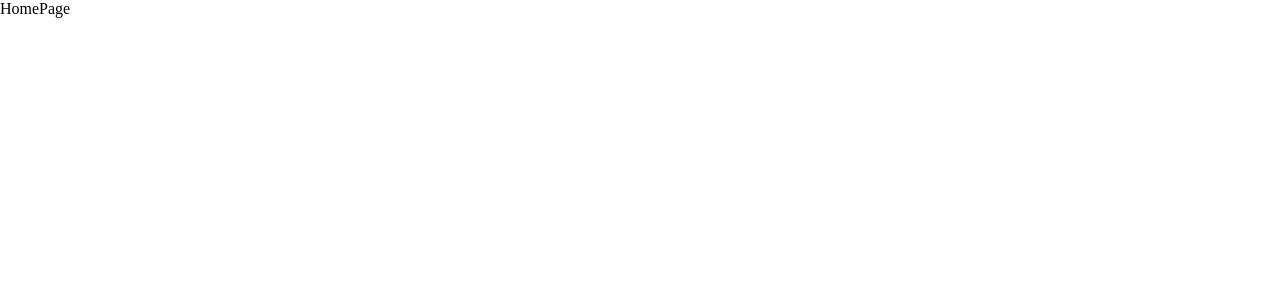
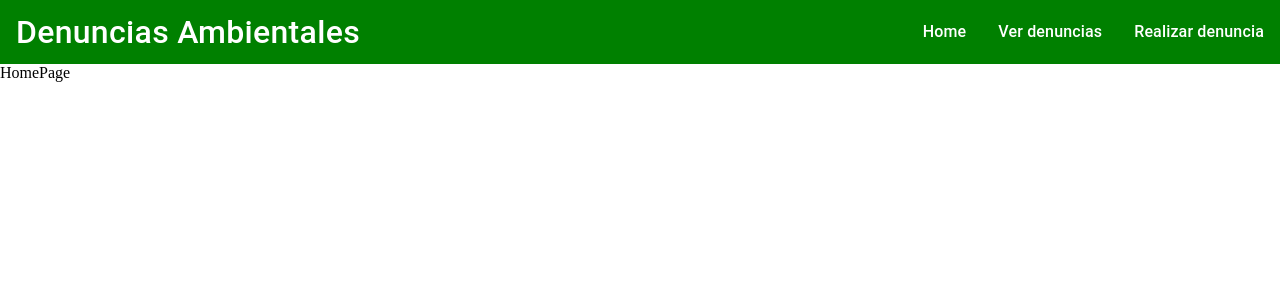
Before and after one commit to javierkiu/denuncias, a React (Vite) app in the folder frontend/: page / in a window 1280 px wide. Shown: the top 300 px of the page. Built offline with nearby package versions, Linux system fonts and the light colour scheme.

Commit message:
Add NavBar of the app

```diff
--- a/frontend/package.json
+++ b/frontend/package.json
@@ -14,8 +14,10 @@
     "@emotion/styled": "^11.14.1",
     "@mui/icons-material": "^7.3.1",
     "@mui/material": "^7.3.1",
+    "leaflet": "^1.9.4",
     "react": "^19.1.1",
     "react-dom": "^19.1.1",
+    "react-leaflet": "^5.0.0",
     "react-router-dom": "^7.8.0"
   },
   "devDependencies": {
--- a/frontend/src/App.jsx
+++ b/frontend/src/App.jsx
@@ -1,9 +1,11 @@
+import { NavBar } from "./components/NavBar";
 import { AppRouter } from "./router/AppRouter";
 
 function App() {
 
   return (
     <>
+      <NavBar/>
       <AppRouter/>
     </>
   )
--- /dev/null
+++ b/frontend/src/components/MapSelector.jsx
@@ -0,0 +1,52 @@
+import { useState } from 'react';
+import { MapContainer, TileLayer, Marker, useMapEvents } from 'react-leaflet';
+import 'leaflet/dist/leaflet.css';
+import L from 'leaflet';
+
+// delete L.Icon.Default.prototype._getIconUrl;
+// L.Icon.Default.mergeOptions({
+//   iconRetinaUrl: require('leaflet/dist/images/marker-icon-2x.png'),
+//   iconUrl: require('leaflet/dist/images/marker-icon.png'),
+//   shadowUrl: require('leaflet/dist/images/marker-shadow.png'),
+// });
+
+const CountryBounds = [
+  [-5.01, -92.01], // Southwest corner
+  [2.26, -75.19],  // Northeast corner
+]
+function LocationMarker({ onLocationSelected }) {
+  const [position, setPosition] = useState(null);
+
+  useMapEvents({
+    click(e) {
+      const { lat, lng } = e.latlng;
+      setPosition([lat, lng]);
+      onLocationSelected(lat, lng);
+    },
+  });
+
+  return position === null ? null : (
+    <Marker position={position}></Marker>
+  );
+}
+
+export default function MapSelector({ onLocationSelected }) {
+  return (
+    <MapContainer
+        center={[1.83, -78.18]}
+        zoom={2}
+        style={{
+            height: "600px",
+            width: "60%",
+        }}
+        maxBounds={CountryBounds}
+        maxBoundsViscosity={1.0}
+    >
+      <TileLayer
+        attribution='&copy; OpenStreetMap contributors'
+        url="https://{s}.tile.openstreetmap.org/{z}/{x}/{y}.png"
+      />
+      <LocationMarker onLocationSelected={onLocationSelected} />
+    </MapContainer>
+  );
+}
--- /dev/null
+++ b/frontend/src/components/NavBar.jsx
@@ -0,0 +1,104 @@
+import { Box, Typography } from "@mui/material"
+import { useNavigate } from "react-router-dom"
+
+export const NavBar = () => {
+  const navigate = useNavigate();
+  const handleHome = () => {
+    navigate("/");
+  }
+
+  const handleViewReports = () => {
+    navigate("/view-reports");
+  }
+
+  const handleFillReport = () => {
+    navigate("/fill-report");
+  }
+
+  return (
+    <Box
+      sx={{
+        bgcolor: "green",
+        padding: ".5rem 1rem"
+      }}
+    >
+      <Box
+        sx={{
+          display: "flex",
+          gap: 4,
+          textAlign: "center",
+          justifyContent: "space-between"
+        }}
+      >
+        <Box>
+          <Typography
+            sx={{
+              fontSize: '2rem',
+              fontWeight: 500,
+              color: "#fff",
+            }}
+          >
+            Denuncias Ambientales
+          </Typography>
+        </Box>
+        <Box
+          sx={{
+            display: "flex",
+            gap: 4,
+            textAlign: 'center',
+            alignItems: "center"
+          }}
+        >
+          <Box
+            onClick={handleHome}
+            sx={{
+              cursor: "pointer"
+            }}
+          >
+            <Typography
+              sx={{
+              fontSize: '1rem',
+              fontWeight: 500,
+              color: "#fff",
+              }}
+            >
+              Home
+            </Typography>
+          </Box>
+          <Box
+            onClick={handleViewReports}
+            sx={{
+              cursor: "pointer"
+            }}
+          >
+            <Typography
+              sx={{
+              fontSize: '1rem',
+              fontWeight: 500,
+              color: "#fff",
+              }}
+            >
+              Ver denuncias
+            </Typography>
+          </Box>
+          <Box
+            onClick={handleFillReport}
+            sx={{
+              cursor: "pointer"
+            }}
+          >
+            <Typography
+              sx={{
+              fontSize: '1rem',
+              fontWeight: 500,
+              color: "#fff",
+              }}
+            >
+              Realizar denuncia
+            </Typography>
+          </Box>
+        </Box>
+      </Box>
+    </Box>
+  )
+}
--- a/frontend/src/pages/form/FormReport.jsx
+++ b/frontend/src/pages/form/FormReport.jsx
@@ -1,6 +1,32 @@
+import { useState } from "react"
+import MapSelector from "../../components/MapSelector"
+import { Box } from "@mui/material";
 
 export const FormReport = () => {
+  const [lat, setLat] = useState("");
+  const [long, setLong] = useState("");
+  const [latitude, setLatitude] = useState(lat);
+  const [longitude, setLongitude] = useState(long)
   return (
-    <div>FormReport</div>
+    <Box>
+      <Box
+        sx={{
+          display: 'flex',
+          gap: 0,
+        }}
+      >
+        <Box
+          sx={{
+            width: "40%",
+            bgcolor: "#8E8E"
+          }}
+        >
+        </Box>
+        <MapSelector onLocationSelected={(latitude, longitude) => {
+          setLat(latitude);
+          setLong(longitude);
+        }}/>
+      </Box>
+    </Box>
   )
 }
```
Also changed, not shown: 1 other file (tests, documents, lock files or other folders).
